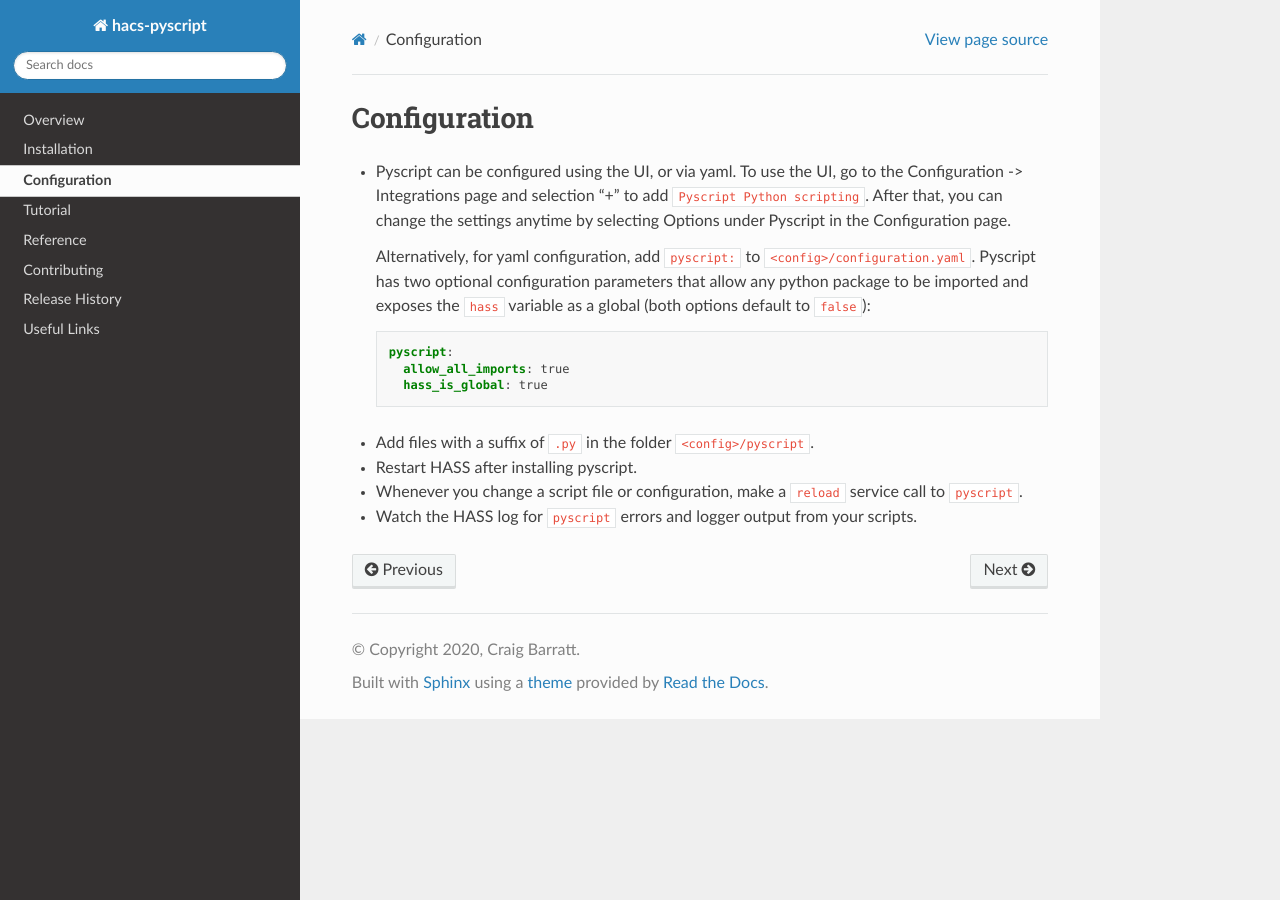
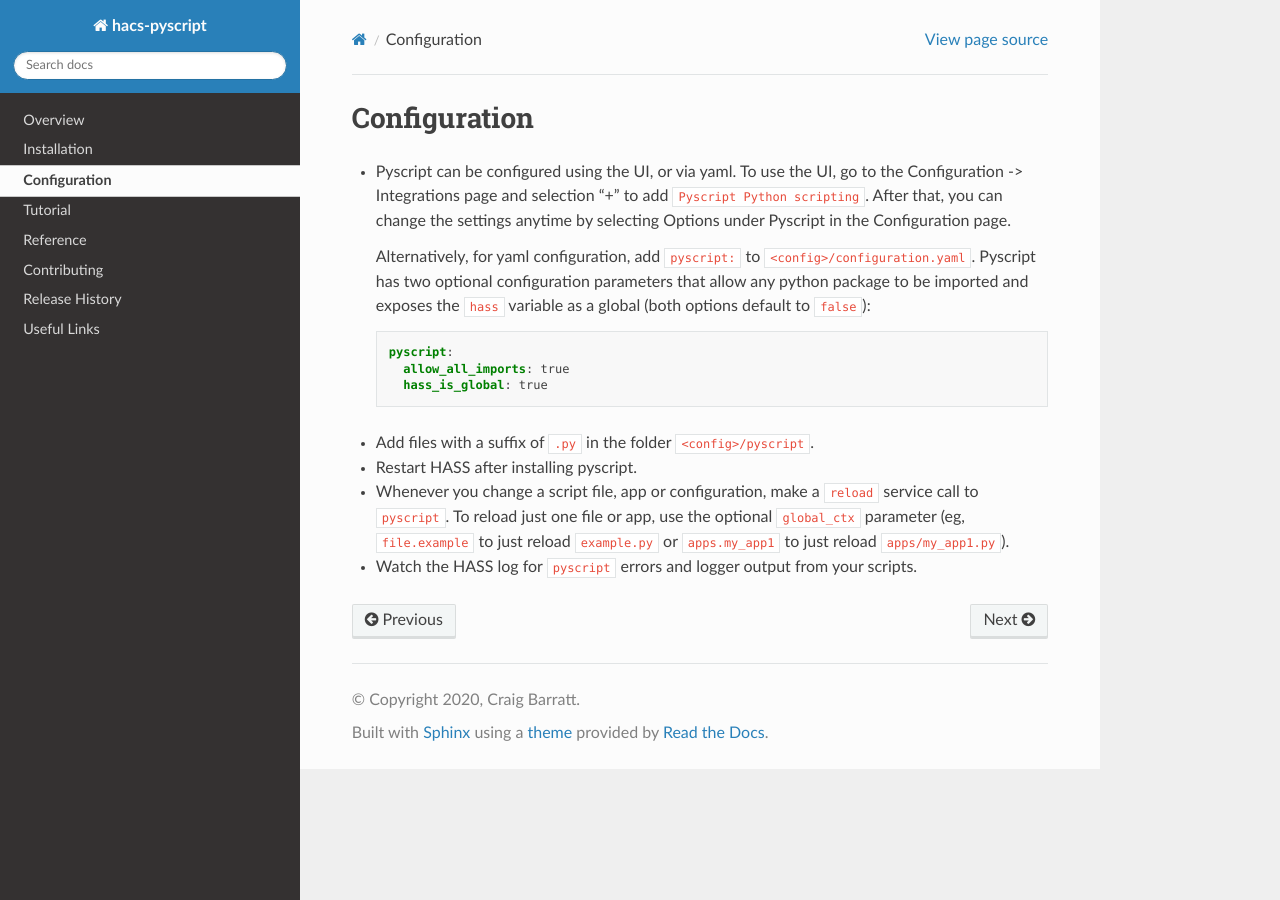
Before and after one commit to custom-components/pyscript, a Sphinx documentation site: the page built from docs/configuration.rst, in a window 1280 px wide. Built offline with Sphinx 7.4.7 and the Read the Docs theme 2.0.0, drawn with Linux system fonts in a browser that asks for light colours.

Commit message:
added short description of global_ctx reload parameter

```diff
--- a/docs/configuration.rst
+++ b/docs/configuration.rst
@@ -18,5 +18,7 @@ Configuration
 
 -  Add files with a suffix of ``.py`` in the folder ``<config>/pyscript``.
 -  Restart HASS after installing pyscript.
--  Whenever you change a script file or configuration, make a ``reload`` service call to ``pyscript``.
+-  Whenever you change a script file, app or configuration, make a ``reload`` service call to ``pyscript``.
+   To reload just one file or app, use the optional ``global_ctx`` parameter (eg, ``file.example`` to
+   just reload ``example.py`` or ``apps.my_app1`` to just reload ``apps/my_app1.py``).
 -  Watch the HASS log for ``pyscript`` errors and logger output from your scripts.
```
